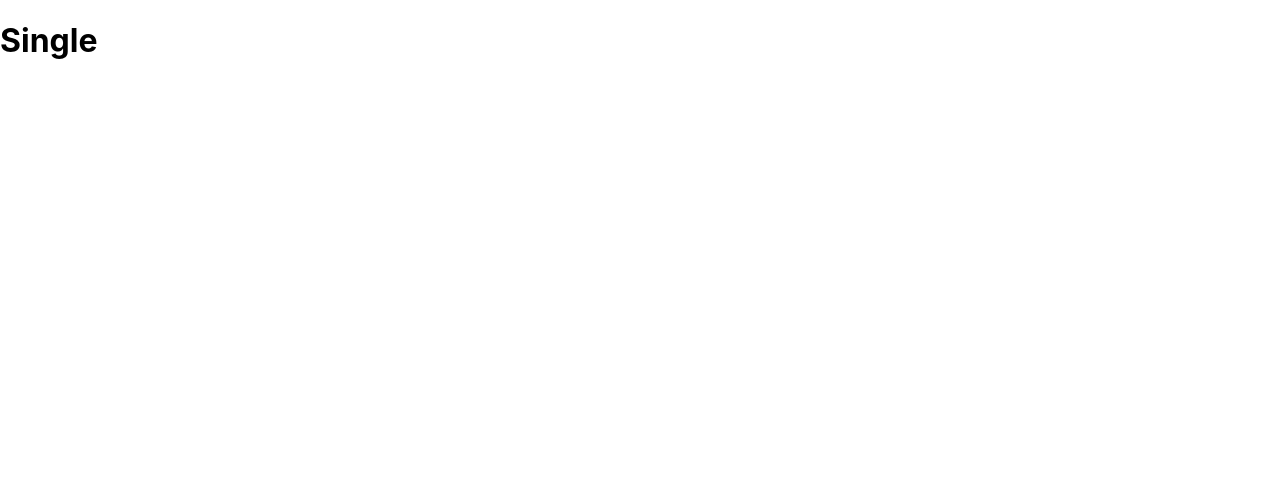
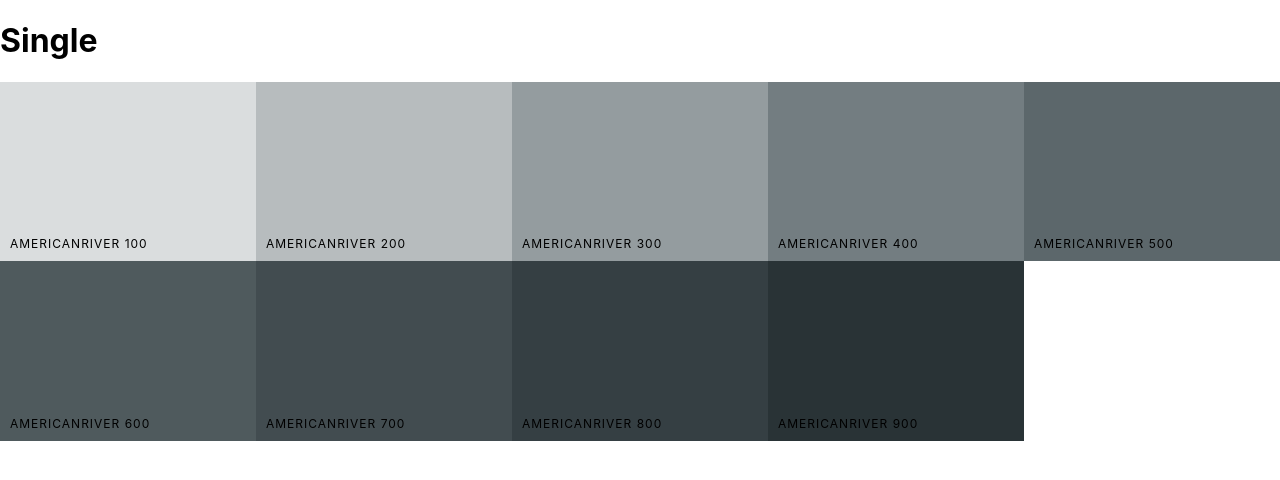
Before and after one commit to Lukazovic/color-palettes-react-app, a React (Create React App) app: page /palette/flat-ui-colors-american/americanriver in a window 1280 px wide. Shown: the top 480 px of the page. Built offline with nearby package versions, Linux system fonts and the light colour scheme.

Commit message:
Display color in SingleColorPalette

```diff
--- a/src/App.js
+++ b/src/App.js
@@ -17,15 +17,22 @@
       <Switch>
         <Route
           exact
+          path="/palette/:paletteId/:colorId"
+          render={routeProps => (
+            <SingleColorPalette
+              colorId={routeProps.match.params.colorId}
+              palette={generatePalette(
+                this.findPalette(routeProps.match.params.paletteId)
+              )}
+            />
+          )}
+        />
+        <Route
+          exact
           path="/"
           render={routeProps => (
             <PaletteList palettes={seedColors} {...routeProps} />
           )}
-        />
-        <Route
-          exact
-          path="/palette/:paletteId/:colorId"
-          render={() => <SingleColorPalette />}
         />
         <Route
           exact
--- a/src/ColorsBox.js
+++ b/src/ColorsBox.js
@@ -15,7 +15,7 @@
     });
   }
   render() {
-    const { name, background, moreUrl } = this.props;
+    const { name, background, moreUrl, showLink } = this.props;
     const { copied } = this.state;
     return (
       <CopyToClipboard text={background} onCopy={this.handleCopyColor}>
@@ -34,9 +34,11 @@
             </div>
             <button className="copy-button">Copy</button>
           </div>
-          <Link to={moreUrl} onClick={evt => evt.stopPropagation()}>
-            <span className="see-more">More</span>
-          </Link>
+          {showLink && (
+            <Link to={moreUrl} onClick={evt => evt.stopPropagation()}>
+              <span className="see-more">More</span>
+            </Link>
+          )}
         </div>
       </CopyToClipboard>
     );
--- a/src/Palette.js
+++ b/src/Palette.js
@@ -25,6 +25,7 @@
         name={color.name}
         key={color.id}
         moreUrl={`/palette/${id}/${color.id}`}
+        showLink
       />
     ));
     return (
--- a/src/SingleColorPalette.js
+++ b/src/SingleColorPalette.js
@@ -1,7 +1,39 @@
-import React from "react";
+import React, { Component } from "react";
+import ColorBox from "./ColorsBox";
 
-function SingleColorPalette(props) {
-  return <h1>Single</h1>;
+class SingleColorPalette extends Component {
+  constructor(props) {
+    super(props);
+    this._shades = this.gatherShades(this.props.palette, this.props.colorId);
+  }
+  gatherShades(palette, colorToFilterBy) {
+    let shades = [];
+    let allColors = palette.colors;
+
+    Object.keys(allColors).map(
+      key =>
+        (shades = shades.concat(
+          allColors[key].filter(color => color.id === colorToFilterBy)
+        ))
+    );
+    return shades.slice(1);
+  }
+  render() {
+    const colorBoxes = this._shades.map(color => (
+      <ColorBox
+        key={color.id}
+        name={color.name}
+        background={color.hex}
+        showLink={false}
+      />
+    ));
+    return (
+      <div className="Palette">
+        <h1>Single</h1>
+        <div className="Palette-colors">{colorBoxes}</div>
+      </div>
+    );
+  }
 }
 
 export default SingleColorPalette;
```
